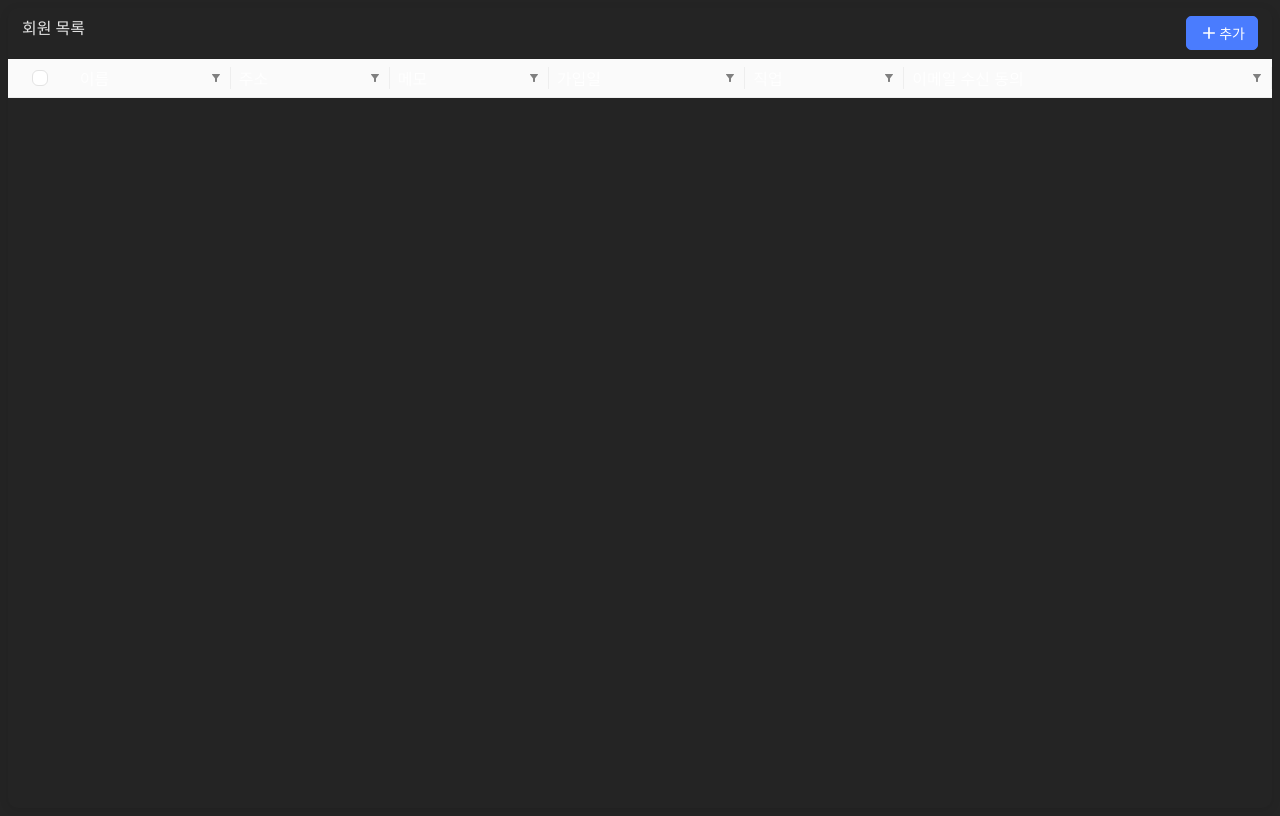
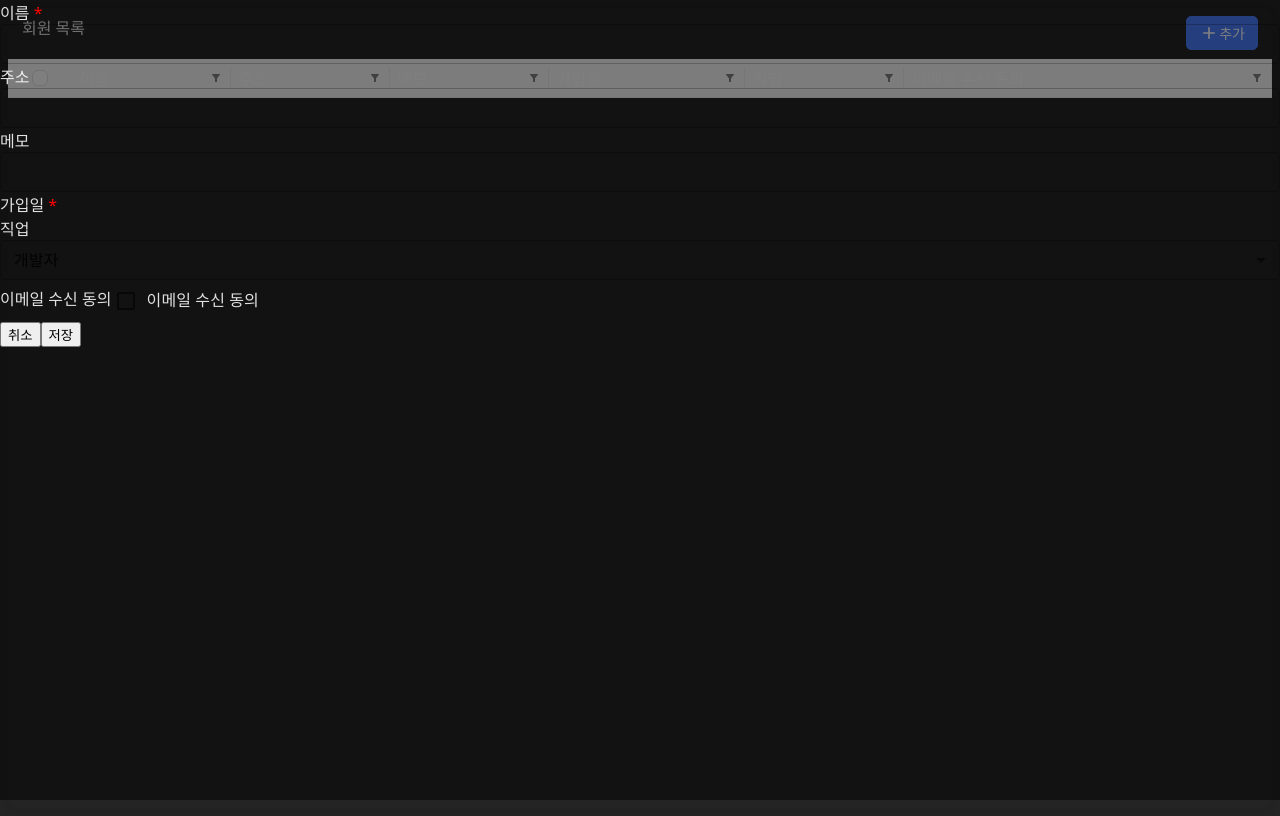
Before and after one commit to Wannyon/businesscanvas, a React (Vite) app in the folder member-management/: page / in a window 1280 px wide. Both pictures are taken after a click on the button "추가". Built offline with nearby package versions, Linux system fonts and the light colour scheme.

Commit message:
feat: 레코드 생성 폼 뼈대 작업

```diff
--- /dev/null
+++ b/member-management/src/components/AddRecordModal.tsx
@@ -0,0 +1,85 @@
+import React, { useState } from 'react';
+import {
+  Checkbox,
+  FormControlLabel,
+  MenuItem,
+  Modal,
+  TextField,
+} from '@mui/material';
+
+import { fieldsMetadata, JobType, Record } from '../types/recode.ts';
+import { useRecordStore } from '../store/useRecordStore.ts';
+
+type Props = {
+  open: boolean;
+  onClose: () => void;
+};
+
+const AddRecordModal: React.FC<Props> = ({ open, onClose }) => {
+  const { addRecord } = useRecordStore();
+  const [formData, setFormData] = useState<Partial<Record>>({
+    name: '',
+    address: '',
+    memo: '',
+    joinedAt: '',
+    job: '개발자',
+    emailConsent: false,
+  });
+
+  return (
+    <Modal open={open} onClose={onClose}>
+      <div>
+        <form>
+          {fieldsMetadata.map((field) => (
+            <div key={field.key}>
+              <label>
+                {field.label}{' '}
+                {field.required && <span style={{ color: 'red' }}>*</span>}
+              </label>
+              {field.type === 'text' || field.type === 'textarea' ? (
+                <TextField
+                  fullWidth
+                  variant="outlined"
+                  size="small"
+                  multiline={field.type === 'textarea'}
+                  value={formData[field.key] || ''}
+                />
+              ) : field.type === 'date' ? (
+                <div></div>
+              ) : field.type === 'select' ? (
+                <TextField
+                  select
+                  fullWidth
+                  variant="outlined"
+                  size="small"
+                  value={formData.job || '개발자'}
+                >
+                  {(['개발자', 'PO', '디자이너', '인턴'] as JobType[]).map(
+                    (option) => (
+                      <MenuItem key={option} value={option}>
+                        {option}
+                      </MenuItem>
+                    ),
+                  )}
+                </TextField>
+              ) : field.type === 'checkbox' ? (
+                <FormControlLabel
+                  control={
+                    <Checkbox checked={formData.emailConsent || false} />
+                  }
+                  label={field.label}
+                />
+              ) : null}
+            </div>
+          ))}
+        </form>
+        <div>
+          <button>취소</button>
+          <button>저장</button>
+        </div>
+      </div>
+    </Modal>
+  );
+};
+
+export default AddRecordModal;
--- a/member-management/src/components/Table.tsx
+++ b/member-management/src/components/Table.tsx
@@ -7,12 +7,14 @@ import { useRecordStore } from '../store/useRecordStore.ts';
 import { fieldsMetadata, Record } from '../types/recode.ts';
 
 import FilterDropdown from './FilterDropdown.tsx';
+import AddRecordModal from './AddRecordModal.tsx';
 
 const Table = () => {
   const { records } = useRecordStore();
   const [selected, setSelected] = useState<number[]>([]); // 체크박스
   const [activeFilter, setActiveFilter] = useState<string | null>(null); // 선택된 필터링 항목
   const [filters, setFilters] = useState<{ [key: string]: string[] }>({}); // 필터링 조건 배열
+  const [openModal, setOpenModal] = useState(false); // 레코드 CRUD 모달
 
   // 전체 선택/해제 핸들러
   const handleSelectAll = () => {
@@ -75,9 +77,10 @@ const Table = () => {
       <Header>
         <Title>회원 목록</Title>
 
-        <StyledButton>
+        <StyledButton onClick={() => setOpenModal(true)}>
           <Add fontSize="small" /> 추가
         </StyledButton>
+        <AddRecordModal open={openModal} onClose={() => setOpenModal(false)} />
       </Header>
       <StyledTable>
         <TableHead>
@@ -161,7 +164,13 @@ const Table = () => {
                   )}
                 </TableCell>
               ))}
-              <TableCell>
+              <TableCell
+                style={{
+                  display: 'flex',
+                  alignItems: 'center',
+                  justifyContent: 'center',
+                }}
+              >
                 <IconButton size="small">
                   <MoreVert />
                 </IconButton>
```
